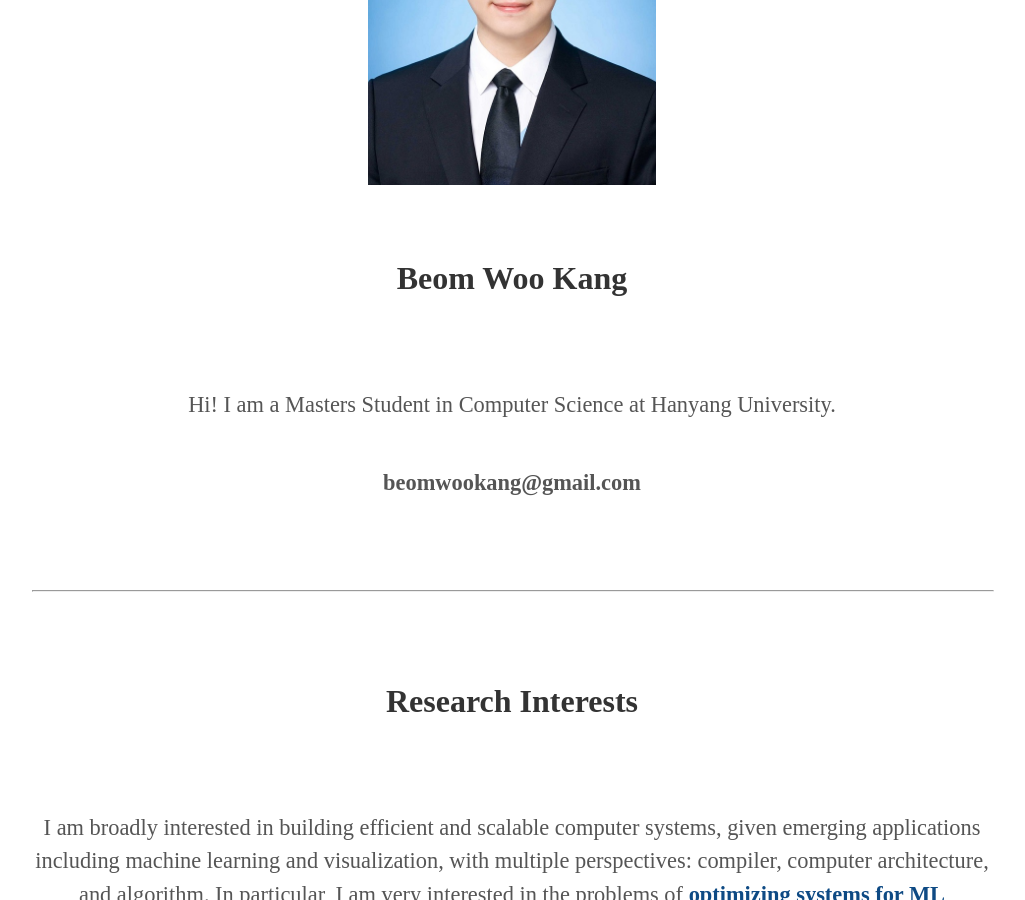
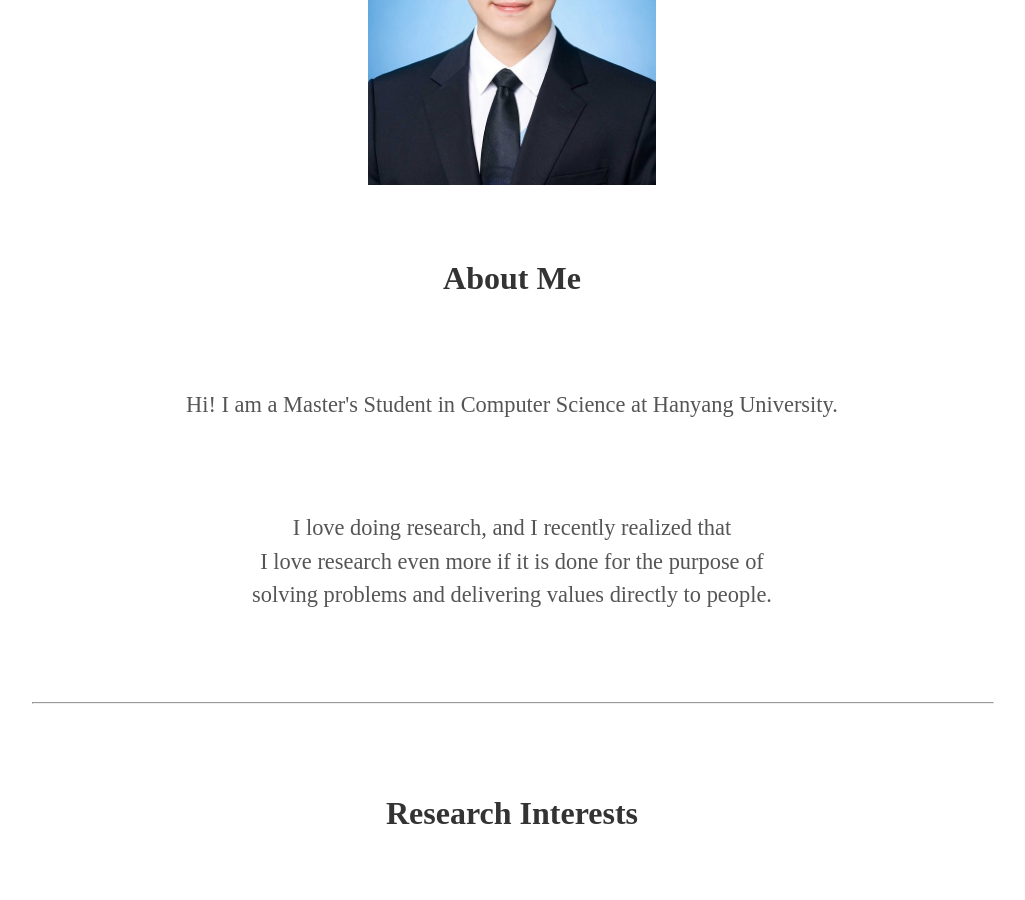
Before and after one commit to beomwookang/beomwookang.github.io, a Jekyll site: the page built from index.html, in a window 1280 px wide and 900 px high, scrolled down 1175 px. Shown: the whole window, without its empty margins (128-1153 px from the left). Built offline with Jekyll 4.4.1, drawn with Linux system fonts in a browser that asks for light colours; some web fonts are replaced; some of the changed text lies outside the part shown.

Commit message:
updated website

```diff
--- a/_includes/about.html
+++ b/_includes/about.html
@@ -1,8 +1,9 @@
 <div class="user-details">
   <img alt="profile_pic" src="/imgs/profile.jpg" class="profile-pic">
-  <h3>Beom Woo Kang</h3>
-  <p>{{ site.user_description }}</p>
-  <p style="margin-top:1em; padding-top:1em;"><b>beomwookang@gmail.com</b></p>
+  <h3>About Me</h3>
+  <p>Hi! I am a Master's Student in Computer Science at Hanyang University.</p>
+  <p>I love doing research, and I recently realized that<br>I love research even more if it is done for the purpose of<br>solving problems and delivering values directly to people.</p>
+  <!--<p style="margin-top:1em; padding-top:1em;"><b>beomwookang@gmail.com</b></p>-->
   <hr style="width:100%;margin-top:4em;margin-bottom:4em;">
 
   <h3 style="margin-top:0em; padding-top:0em;">Research Interests</h3>
@@ -11,15 +12,14 @@
   <hr style="width:100%;margin-top:4em;margin-bottom:4em;">
 
   <h3 style="margin-top:0em; padding-top:0em;">Publication</h3>
-  <p><b>Adapting Neural Network by Rethinking Model Parallelism</b></p>
-  <p style="margin-top:0em; padding-top:0em;"><b>for Heterogeneous Resources on Mobile Architectures</b></p>
-  <p style="margin:0.1em 0; padding:0.1em 0;"><b style="color=#B1040E;">Beom Woo Kang</b>, Seongju Lee, Sunghyun Park, Youngkyun Noh, Youngjun Park</p>
+  <p><b>Rethinking Model Parallelism vis Neural Architecture Search</b></p>
   <p style="margin-top:0em; padding-top:0em; color:#606060;">(<U>Under Review, Modified Title due to Double-Blind Policy</U>)</p>
+  <p style="margin-top:0.1em; padding-top:0.1em;">[<a href="https://github.com/beomwookang/HeteroNetworkAdaptation" style="color:#BC8F8F">Pre-Release Code</a>]</p>
   <p style="margin-top:1em;padding-top:1em;"><b>Legion: Tailoring Grouped Neural Execution Consdiering</b></p>
   <p style="margin-top:0em; padding-top:0em;"><b>Heterogeneity on Multiple Edge Devices</b></p>
   <p style="margin-top:0.1em; padding-top:0.1em;">Kyunghwan Choi, Seongju Lee, <b style="color=#B1040E;">Beom Woo Kang</b>, Youngjun Park</p>
   <p style="margin-top:0.1em; padding-top:0.1em;">ICCD 2021</p>
-  <p style="margin-top:0.1em; padding-top:0.1em;">[<a href="https://drive.google.com/file/d/1JvhGFwtVrWgm6ijUlJCeL4W54M1tEi5D/view?usp=sharing" style="color:#BC8F8F">Preprint</a>][<a style="margin-left=0em !important; color:#BC8F8F;" href="https://www.youtube.com/watch?v=bL6suSWggJw">Presentation</a>]</p>
+  <p style="margin-top:0.1em; padding-top:0.1em;">[<a href="https://ieeexplore.ieee.org/abstract/document/9643757/" style="color:#BC8F8F">Paper</a>]</p>
   <p style="margin-top:1em;padding-top:1em;"><b>Inference Performance Optimization using Tailored</b></p>
   <p style="margin-top:0em; padding-top:0em;"><b>Neural Network Layer Execution on Heterogeneous Mobile Systems</b></p>
   <p style="margin-top:0.1em; padding-top:0.1em;"><b style="color=#B1040E;">Beom Woo Kang</b>, Kyunghwan Choi, Youngjun Park</p>
--- a/_includes/header.html
+++ b/_includes/header.html
@@ -6,9 +6,9 @@
 	<!-- <span class="site-description">{{ site.user_title }}</span> -->
       </h1>
       <div class="header-icons">
-	<a aria-label="My CV" href="https://drive.google.com/file/d/1VxxQfF6D_wTATFazk3DOG6ZGqls-q6Kz/view?usp=sharing" target="_blank";>
-            <img src="imgs/cv_white.png" alt="cv_link" style="height:6vh; width:6vh; padding-top: 1vh;"></a>
-        <a aria-label="My LinkedIn" target="_blank" href="https://www.linkedin.com/in/beomwookang/"><i class="fa fa-linkedin fa-2x" aria-hidden="true" style="color:#FFFFFF; font-size:4vh; margin-left:4vh;"></i></a>
+	<!--<a aria-label="My CV" href="https://drive.google.com/file/d/1VxxQfF6D_wTATFazk3DOG6ZGqls-q6Kz/view?usp=sharing" target="_blank";>
+            <img src="imgs/cv_white.png" alt="cv_link" style="height:6vh; width:6vh; padding-top: 1vh;"></a>-->
+        <a aria-label="My LinkedIn" target="_blank" href="https://www.linkedin.com/in/beomwookang/"><i class="fa fa-linkedin fa-2x" aria-hidden="true" style="color:#FFFFFF; font-size:4vh;"></i></a>
         <a aria-label="My Github" target="_blank" href="https://github.com/beomwookang/"><i class="fa fa-github fa-2x" aria-hidden="true" style="color:#FFFFFF; font-size:4vh; margin-left:4vh;"></i></a>
         <a aria-label="My Instagram" target="_blank" href="https://www.instagram.com/bam.moothe/"><i class="fa fa-instagram fa-2x" aria-hidden="true" style="color:#FFFFFF; font-size:4vh; margin-left:4vh;"></i></a>
         <a aria-label="Send email" href="mailto:beomwookang@gmail.com"><i class="fa fa-envelope fa-2x" style="color:#FFFFFF; font-size:4vh; margin-left:4vh;"></i></a>
```
Also changed, not shown: 1 other file.
